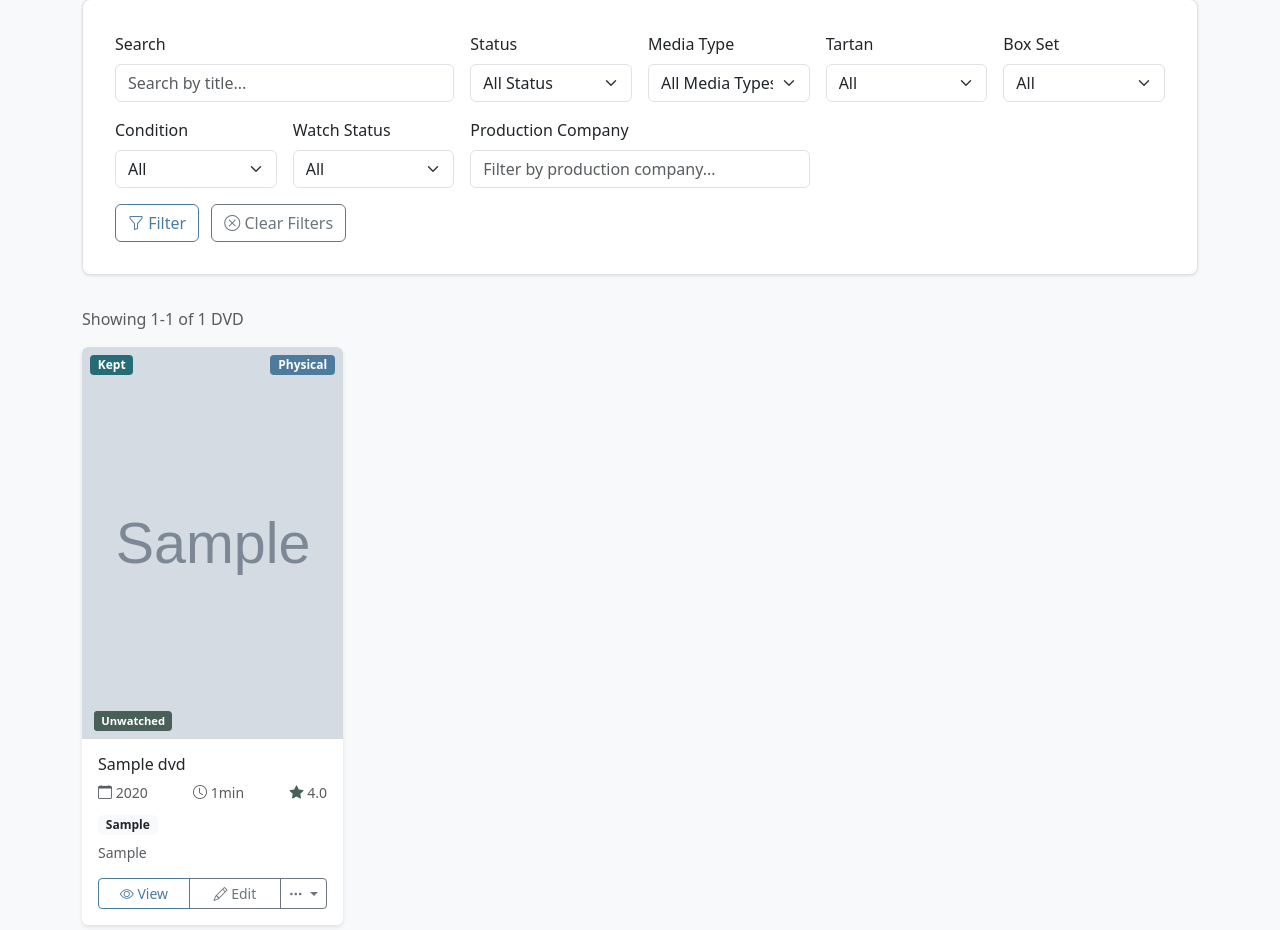
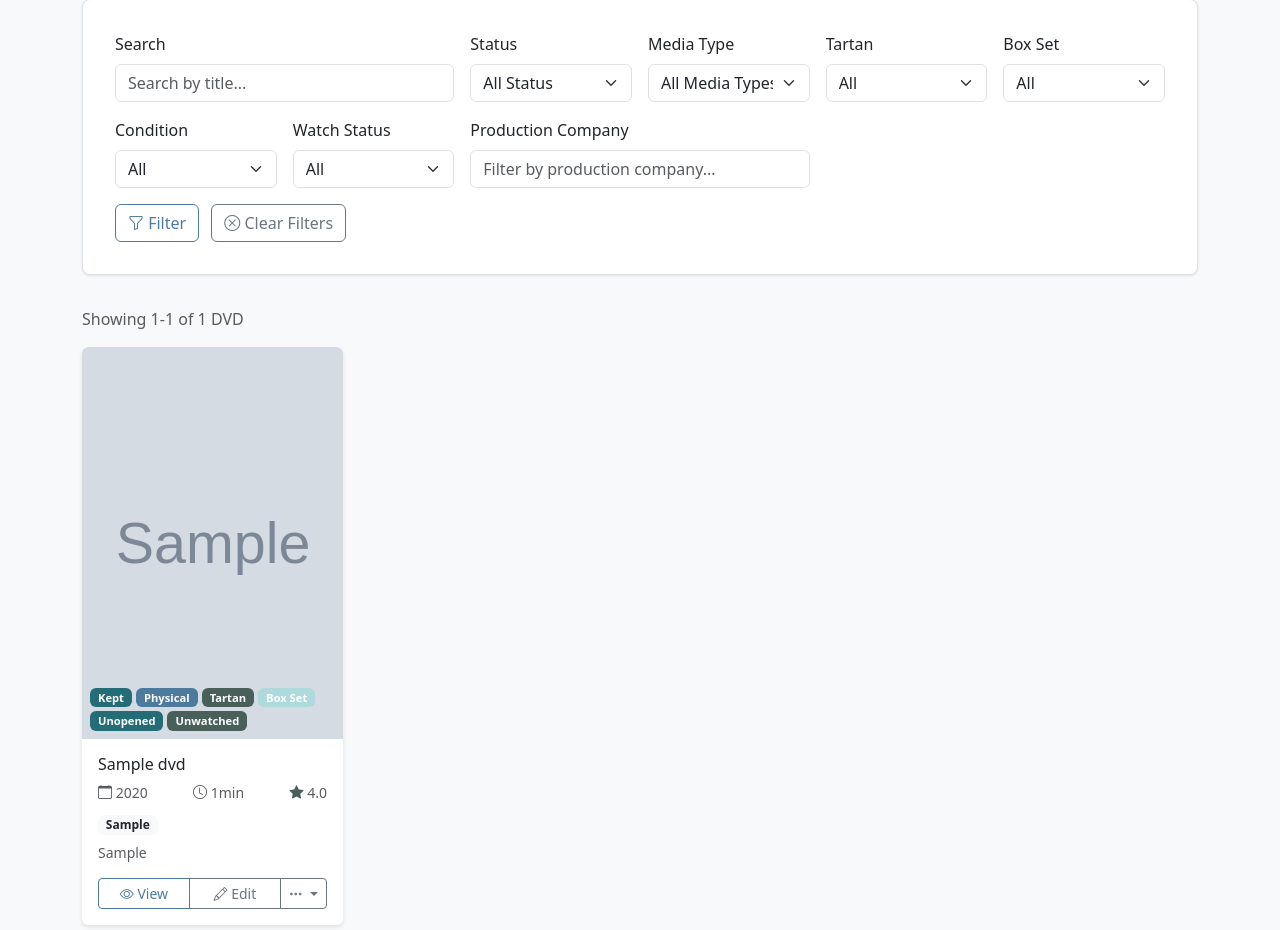
Before and after one commit to pastperfect/dvdcollection, a Django app: page /collection/ in a window 1280 px wide. Shown: the part 191-1121 px from the top of the page. Run offline with Django 5.2, Linux system fonts and the light colour scheme; tables that the repository leaves empty hold one stand-in row (values such as "Sample post"); grey boxes marked "Sample" are stand-in pictures.

Commit message:
Refactor DVD list badges layout to group all badges at the bottom for improved organization and visibility

```diff
--- a/static/css/style.css
+++ b/static/css/style.css
@@ -965,3 +965,20 @@ footer {
     line-height: 1.4;
     max-height: calc(1.4em * 3); /* Fallback for non-webkit browsers */
 }
+
+.bottom-badges {
+    position: absolute;
+    bottom: 0.5rem;
+    left: 0.5rem;
+    right: 0.5rem;
+    display: flex;
+    flex-wrap: wrap;
+    gap: 0.25rem;
+    z-index: 10;
+    justify-content: flex-start;
+}
+
+.bottom-badges .badge {
+    font-size: 0.7rem;
+    padding: 0.25rem 0.5rem;
+}
--- a/templates/tracker/dvd_list.html
+++ b/templates/tracker/dvd_list.html
@@ -105,20 +105,23 @@
                             </div>
                         {% endif %}
 
+                        <!-- All badges at bottom -->
+                        <div class="bottom-badges">
                             <!-- Status Badge -->
-                        <span class="badge bg-{{ dvd.get_status_display_class }} status-badge">
+                            <span class="badge bg-{{ dvd.get_status_display_class }}">
                                 {{ dvd.get_status_display }}
                             </span>
 
                             <!-- Media Type Badge -->
-                        <span class="badge bg-{{ dvd.get_media_type_display_class }} media-type-badge">
+                            <span class="badge bg-{{ dvd.get_media_type_display_class }}">
                                 {{ dvd.get_media_type_display }}
                             </span>
 
                             <!-- Special Feature Badges -->
                             {% for badge in dvd.get_special_features_badges %}
-                            <span class="badge {{ badge.class }} special-badge">{{ badge.text }}</span>
+                                <span class="badge {{ badge.class }}">{{ badge.text }}</span>
                             {% endfor %}
+                        </div>
                     </div>
 
                     <div class="card-body d-flex flex-column">
```
Lines whose indentation alone changed are shown as unchanged.
